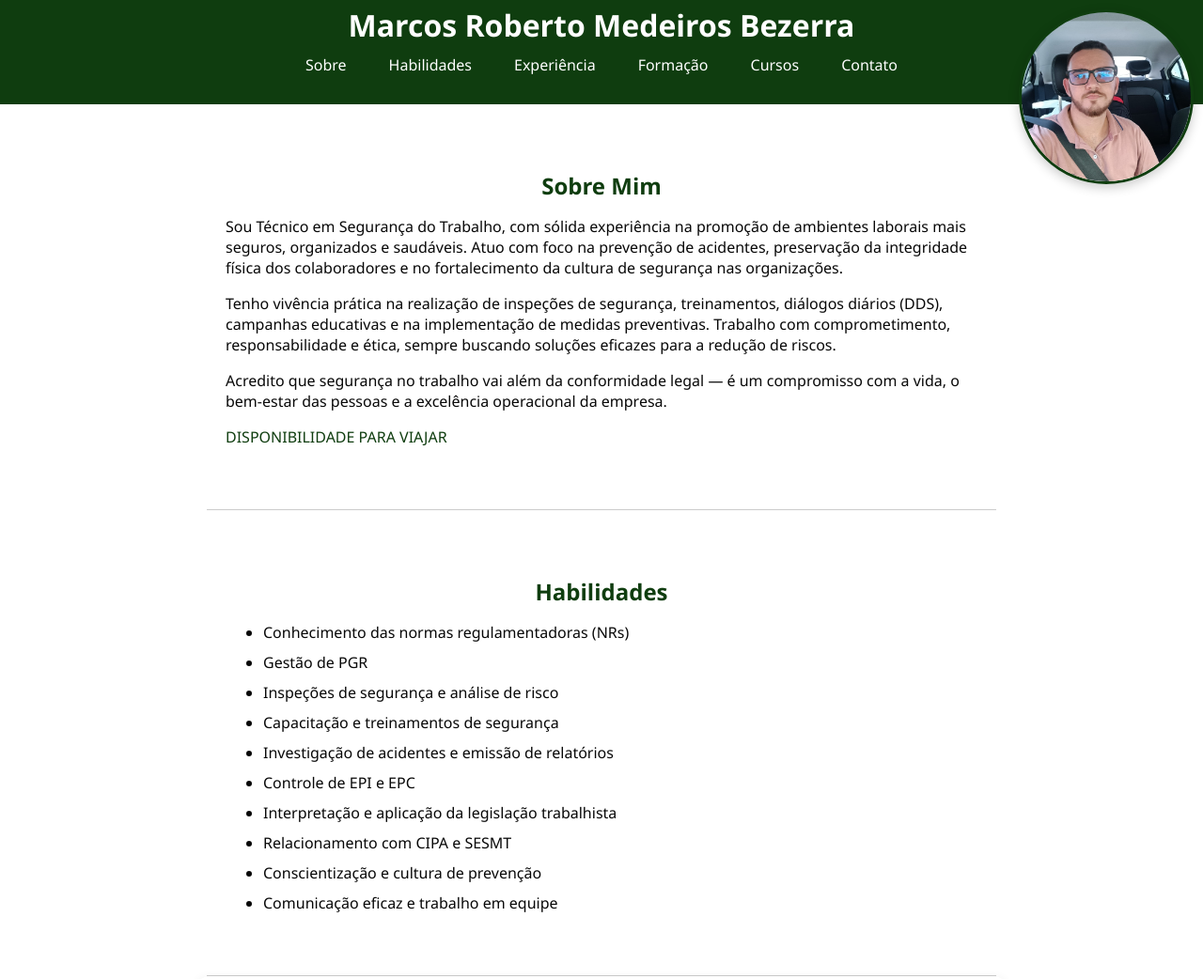
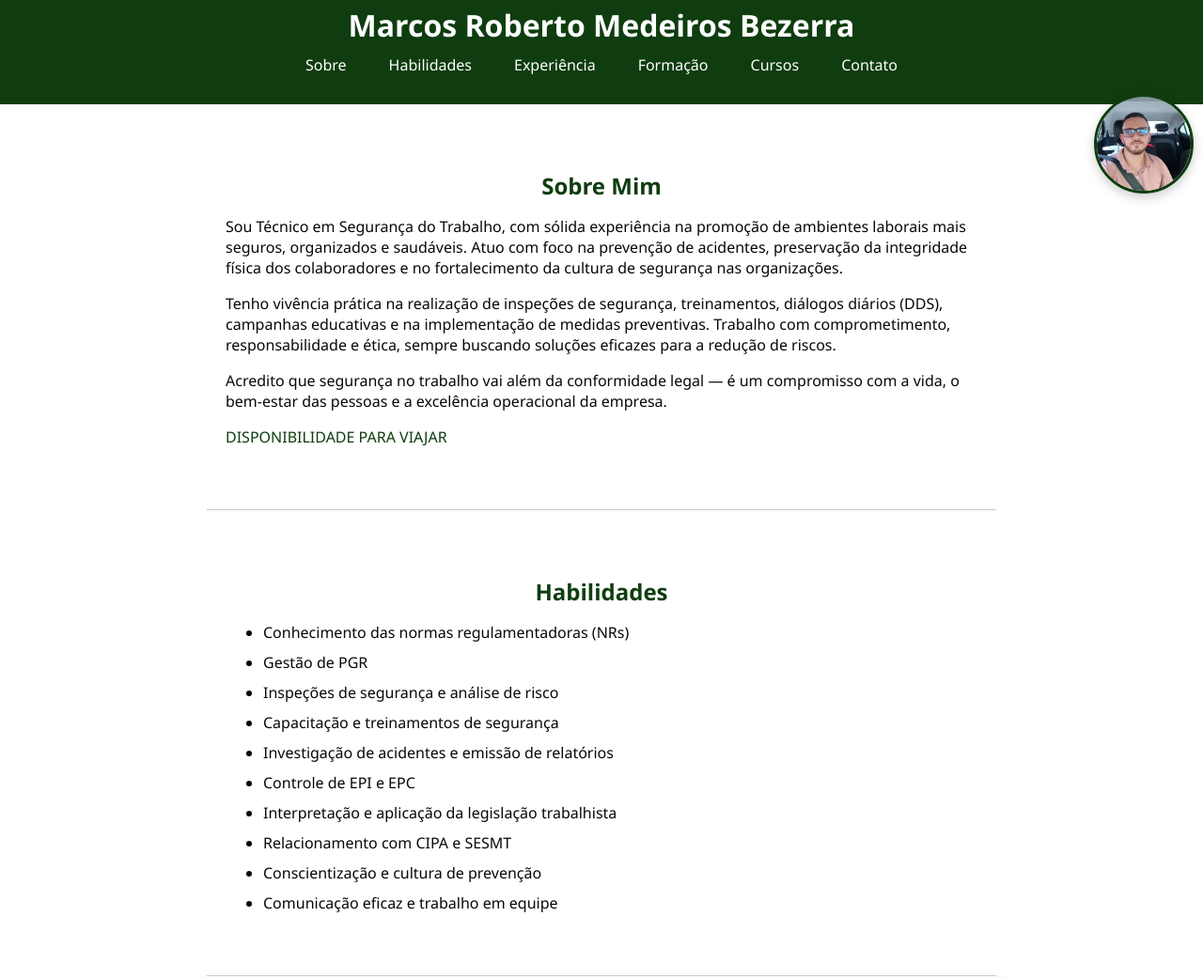
Before and after one commit to lauraain/Portf-lio-MarcosRoberto, a plain HTML site: page index.html in a window 1280 px wide. Shown: the top 1042 px of the page at 94% size. Drawn offline with Linux system fonts and the light colour scheme.

Commit message:
Atualiza código para foto sumir ao rolar

```diff
--- a/index.html
+++ b/index.html
@@ -6,6 +6,7 @@
   <title>Marcos Roberto Medeiros Bezerra - Portfólio</title>
   <link rel="stylesheet" href="style.css">
   <link rel="shortcut icon" href="favicon.ico" type="image/x-icon">
+
 </head>
 <body>
   <header>
@@ -145,14 +146,7 @@
     <p>&copy; 2025 Marcos Roberto Medeiros Bezerra</p>
   </footer>
 
-<script>
-  window.onload = function() {
-    if(window.location.hash) {
-      window.scrollTo(0, 0);
-      history.replaceState(null, null, ' ');
-    }
-  }
-</script>
+
 </body>
 
 </html>
--- a/style.css
+++ b/style.css
@@ -76,15 +76,16 @@ footer {
 
 .foto-redonda {
   position: absolute;
-  top: 10px;
+  top: 100px;
   right: 10px;
-  width: 180px;
-  height: 180px;
+  width: 100px;
+  height: 100px;
   border-radius: 50%;
   object-fit: cover;
   border: 3px solid #0f3d0f;
   box-shadow: 0 4px 12px rgba(0, 0, 0, 0.2);
   z-index: 9999;
+
 }
 
 .experiencia-container,
```
